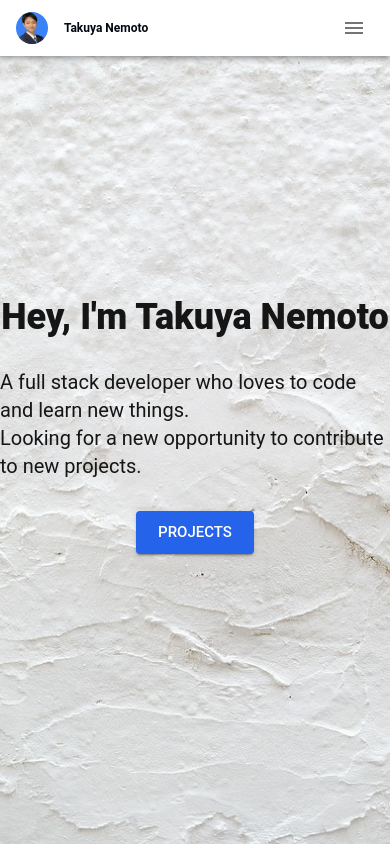
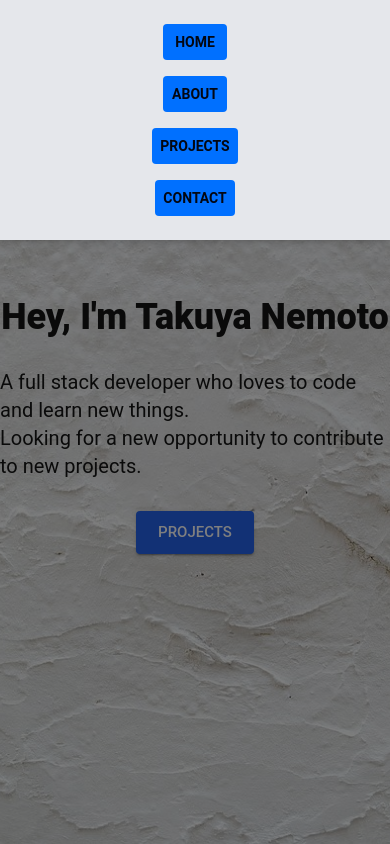
Before and after one commit to Takuyawe/portfolio, a Next.js app: page /en in a window 390 px wide. Both pictures are taken after a click on the button 354 px from the left and 28 px from the top of the page. Shown: the top 844 px of the page. Built offline with nearby package versions, Linux system fonts and the light colour scheme.

Commit message:
added hamburger menu

```diff
--- a/app/_components/About.tsx
+++ b/app/_components/About.tsx
@@ -71,7 +71,6 @@ const About = () => {
               <Button
                 className="bg-blue-600 hover:bg-blue-500"
                 variant="contained"
-                size={`${isDesktopScreen ? "medium" : "small"}`}
               >
                 Contact
               </Button>
--- a/app/_components/Bottom.tsx
+++ b/app/_components/Bottom.tsx
@@ -35,10 +35,7 @@ const Bottom = () => {
               rel="noopener noreferrer"
             >
               <IconButton className="bg-white hover:bg-gray-200 mr-2">
-                <LinkedInIcon
-                  className="text-blue-400"
-                  fontSize={`${isDesktopScreen ? "medium" : "small"}`}
-                />
+                <LinkedInIcon className="text-blue-400" />
               </IconButton>
             </a>
             <a
@@ -47,10 +44,7 @@ const Bottom = () => {
               rel="noopener noreferrer"
             >
               <IconButton className="bg-white hover:bg-gray-200">
-                <GitHubIcon
-                  className="text-gray-600"
-                  fontSize={`${isDesktopScreen ? "medium" : "small"}`}
-                />
+                <GitHubIcon className="text-gray-600" />
               </IconButton>
             </a>
           </div>
--- a/app/_components/Contact.tsx
+++ b/app/_components/Contact.tsx
@@ -40,7 +40,7 @@ const Contact = () => {
           })}
         </Typography>
       </div>
-      <div className="absolute top-[30%] h-[35rem] w-96 lg:h-[40rem] lg:w-[40rem] bg-white rounded-md shadow-md">
+      <div className="absolute top-[30%] w-96 h-[40rem] lg:w-[40rem] bg-white rounded-md shadow-md">
         <Box component="form" onSubmit={handleSubmit} noValidate sx={{ mt: 1 }}>
           <div className="flex flex-col mx-8">
             <Typography className="mt-4 mb-2 self-start text-xs lg:text-base">
@@ -56,7 +56,6 @@ const Contact = () => {
               label={t("placeholder1")}
               name="name"
               autoComplete="name"
-              size={`${isDesktopScreen ? "medium" : "small"}`}
             />
             <Typography className="mt-4 mb-2 self-start text-xs lg:text-base">
               {t("email")}
@@ -71,7 +70,6 @@ const Contact = () => {
               label={t("placeholder2")}
               name="email"
               autoComplete="email"
-              size={`${isDesktopScreen ? "medium" : "small"}`}
             />
             <Typography className="mt-4 mb-2 self-start text-xs lg:text-base">
               {t("message")}
@@ -88,14 +86,12 @@ const Contact = () => {
               label={t("placeholder3")}
               name="message"
               autoComplete="message"
-              size={`${isDesktopScreen ? "medium" : "small"}`}
             />
             <Button
               className="self-end mt-4 w-24 bg-blue-600 hover:bg-blue-500"
               type="submit"
               variant="contained"
               sx={{ mt: 3, mb: 2 }}
-              size={`${isDesktopScreen ? "medium" : "small"}`}
             >
               Submit
             </Button>
--- a/app/_components/NavBar.tsx
+++ b/app/_components/NavBar.tsx
@@ -5,17 +5,19 @@ import {
   Typography,
   IconButton,
   Button,
+  Modal,
 } from "@mui/material";
 import Link from "next/link";
 import Image from "next/image";
 import { useTranslations } from "next-intl";
 import { useMediaQuery } from "react-responsive";
-import { useState, useEffect } from "react";
+import { useState, useEffect, Fragment } from "react";
 import MenuIcon from "@mui/icons-material/Menu";
 
 const NavBar = () => {
   const t = useTranslations("NavBar");
   const [selfieSize, setSelfieSize] = useState({ width: 0, height: 0 });
+  const [isMobileMenuOpen, setIsMobileMenuOpen] = useState(false);
 
   const isDesktopScreen = useMediaQuery({
     query: "(min-width: 1189px)",
@@ -43,7 +45,18 @@ const NavBar = () => {
     });
   }, []);
 
+  const handleClickMobileMenu = () => {
+    if (isMobileMenuOpen) {
+      setIsMobileMenuOpen(false);
+    } else {
+      setIsMobileMenuOpen(true);
+    }
+  };
+
+  const handleClose = () => setIsMobileMenuOpen(false);
+
   return (
+    <Fragment>
       <Box>
         <AppBar className="bg-white" position="fixed">
           <Toolbar className="flex justify-between">
@@ -100,7 +113,7 @@ const NavBar = () => {
               </div>
             ) : (
               <div>
-              <IconButton>
+                <IconButton onClick={handleClickMobileMenu}>
                   <MenuIcon />
                 </IconButton>
               </div>
@@ -108,6 +121,62 @@ const NavBar = () => {
           </Toolbar>
         </AppBar>
       </Box>
+      {isMobileMenuOpen && (
+        <Modal
+          open={isMobileMenuOpen}
+          onClose={handleClose}
+          aria-labelledby="modal-modal-title"
+          aria-describedby="modal-modal-description"
+        >
+          <div
+            className={`absolute top-0 w-full h-60 bg-gray-200 shadow-md transition-all ease-in-out duration-500 ${
+              isMobileMenuOpen
+                ? "translate-y-0 opacity-100"
+                : "-translate-y-full opacity-0"
+            } `}
+          >
+            <div className="h-full flex flex-col items-center justify-around py-4">
+              <Link href="#profile">
+                <Button
+                  className="text-gray-950 font-bold text-md"
+                  variant="text"
+                  onClick={handleClose}
+                >
+                  Home
+                </Button>
+              </Link>
+              <Link href="#about">
+                <Button
+                  className="text-gray-950 font-bold text-md"
+                  variant="text"
+                  onClick={handleClose}
+                >
+                  About
+                </Button>
+              </Link>
+              <Link href="#projects">
+                <Button
+                  className="text-gray-950 font-bold text-md"
+                  variant="text"
+                  onClick={handleClose}
+                >
+                  Projects
+                </Button>
+              </Link>
+              <Link href="#contact">
+                <Button
+                  className="text-gray-950 font-bold text-md"
+                  variant="text"
+                  onClick={handleClose}
+                >
+                  Contact
+                </Button>
+              </Link>
+            </div>
+          </div>
+        </Modal>
+      )}
+    </Fragment>
   );
 };
 
```
Lines whose indentation alone changed are shown as unchanged.
